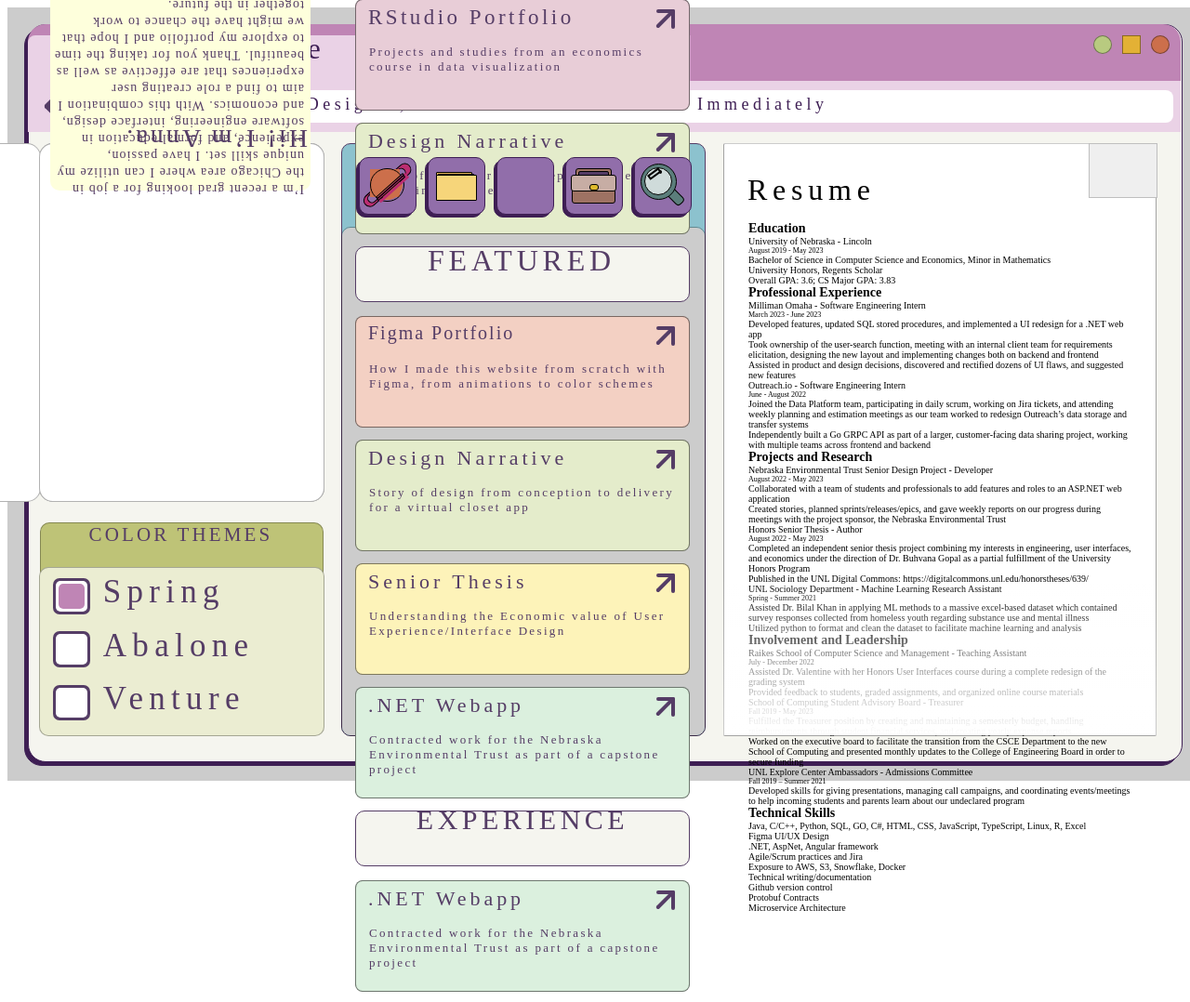
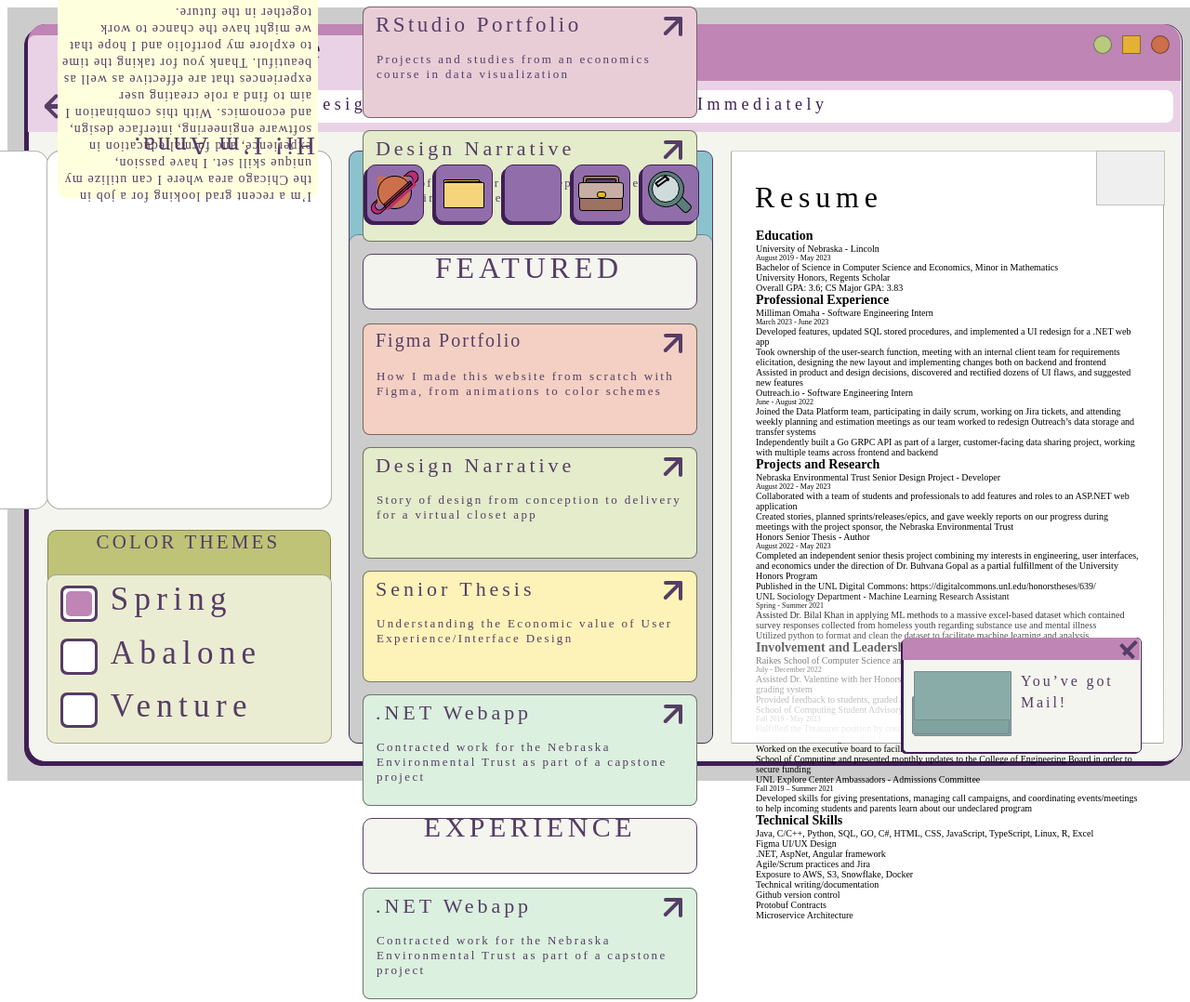
Before and after one commit to akruse10/akruse10.github.io, a plain HTML site: page index.html in a window 1280 px wide. Shown: the top 1078 px of the page at 93% size. Before the commit the page ends 848 px from the top, so only its background shows below. Drawn offline with Linux system fonts and the light colour scheme; placeholder pictures from the web are drawn by us.

Commit message:
Update index.html

```diff
--- a/index.html
+++ b/index.html
@@ -1,5 +1,5 @@
-<div class="Frame47" style="width: 1280px; height: 832px; background: white; flex-direction: column; justify-content: flex-start; align-items: flex-start; gap: 10px; display: inline-flex">
-  <div class="BrowserFinal" style="width: 1280px; height: 832px; position: relative">
+<div class="Frame49" style="width: 1280px; height: 832px; position: relative; background: white">
+  <div class="BrowserFinal" style="width: 1280px; height: 832px; left: 0px; top: 0px; position: absolute">
     <img class="GetTheWeHeartItApp1" style="width: 832px; height: 1280px; left: 1280px; top: 0px; position: absolute; transform: rotate(90deg); transform-origin: 0 0" src="https://via.placeholder.com/832x1280" />
     <div class="Rectangle31" style="width: 1240px; height: 792px; left: 18px; top: 22px; position: absolute; background: #3E1E54; border-radius: 19px; border: 0.50px #3E1E54 solid"></div>
     <div class="Rectangle25" style="width: 1240px; height: 792px; left: 22px; top: 18px; position: absolute; background: #F5F5EF; border-radius: 19px; border: 0.50px #3E1E54 solid"></div>
@@ -62,7 +62,7 @@
       <div class="Polygon9" style="width: 464.35px; height: 636px; left: 0px; top: 0px; position: absolute; background: linear-gradient(180deg, rgba(255, 255, 255, 0) 73%, white 100%); border-radius: 2px; border: 1px rgba(0, 0, 0, 0.20) solid"></div>
       <div class="Polygon8" style="width: 72.19px; height: 57.20px; left: 392.81px; top: 0px; position: absolute; background: #EFEFEF; border: 1px rgba(0, 0, 0, 0.20) solid"></div>
     </div>
-    <div class="Envelope" style="width: 255px; height: 120px; left: 1289px; top: 544px; position: absolute">
+    <div class="Envelope" style="width: 255px; height: 120px; left: 939px; top: 544px; position: absolute">
       <div class="Rectangle45" style="width: 255px; height: 121.50px; left: 0px; top: 1.50px; position: absolute; background: #3E1E54; border-radius: 5px; border: 0.50px #3E1E54 solid"></div>
       <div class="Rectangle33" style="width: 255px; height: 121.50px; left: 2px; top: 0px; position: absolute; background: #F5F5EF; border-radius: 5px; border: 0.50px #3E1E54 solid"></div>
       <div class="Rectangle32" style="width: 255px; height: 24px; left: 2px; top: 0px; position: absolute; background: #BF85B5; border-top-left-radius: 5px; border-top-right-radius: 5px"></div>
```
